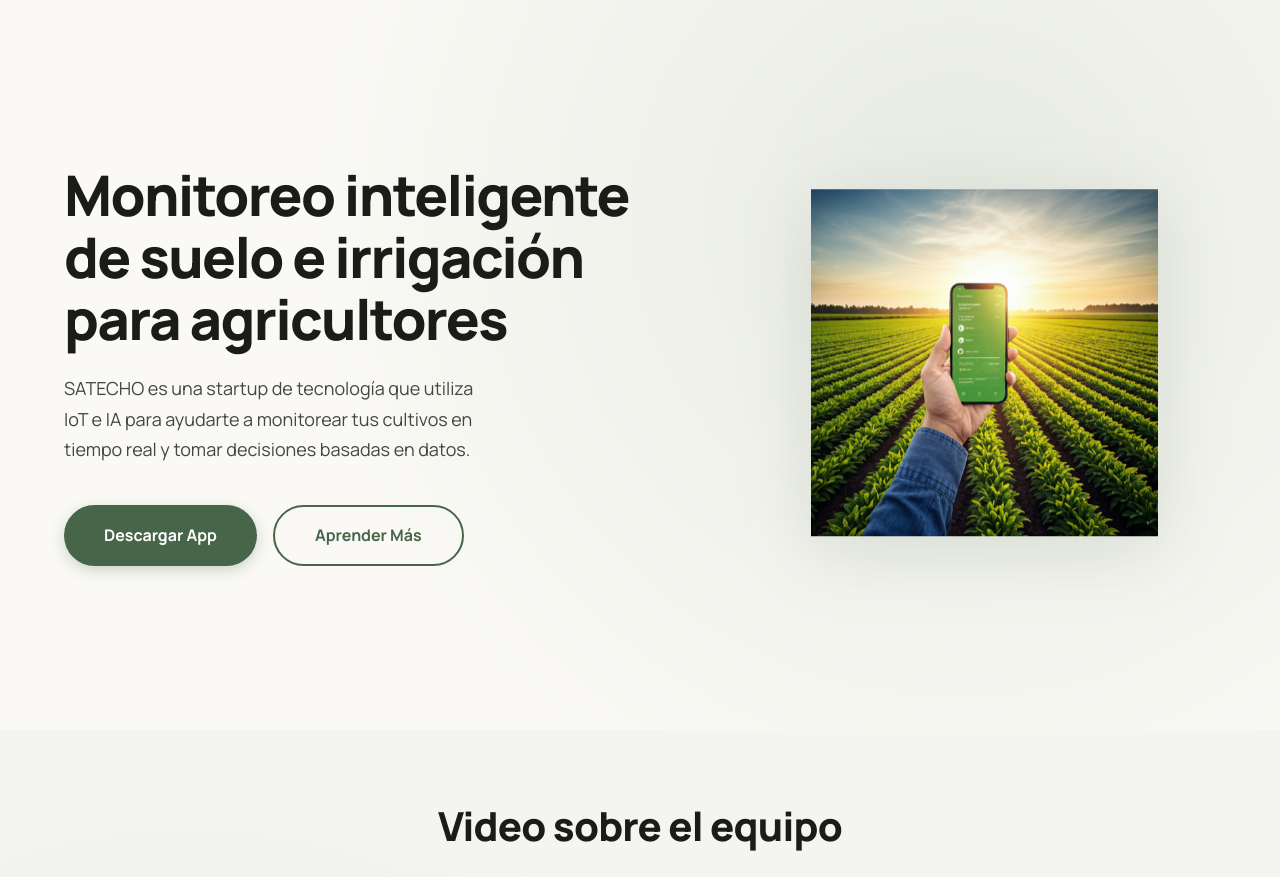
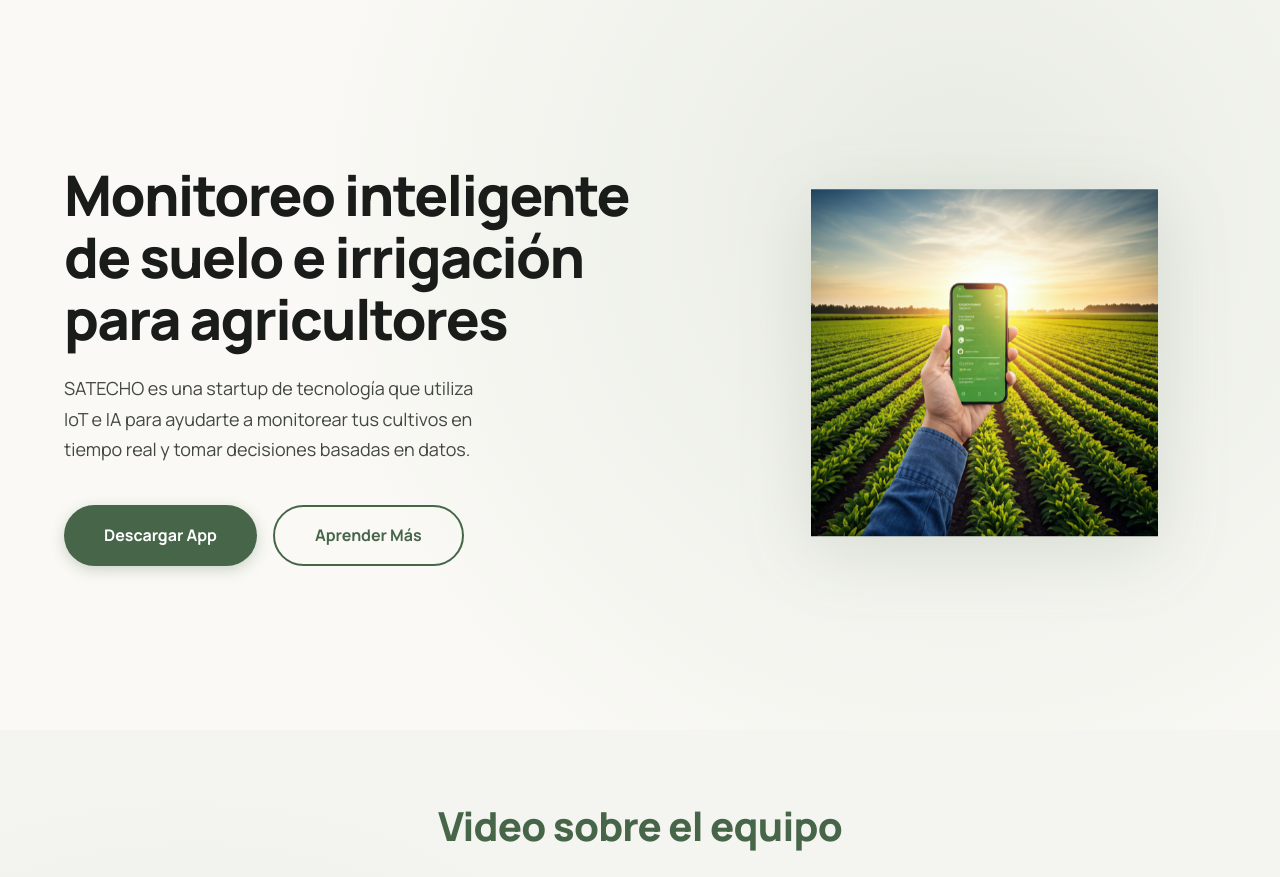
Before and after one commit to S-A-T-E-C-H-O/Landing_Page-SATECHO, a plain HTML site: page public/index.html in a window 1280 px wide. Shown: the part 75-952 px from the top of the page. Drawn offline with Linux system fonts and the light colour scheme; a script that the page names is missing.

```diff
--- a/public/src/styles/style.css
+++ b/public/src/styles/style.css
@@ -667,7 +667,7 @@
     font-size: var(--text-headline-lg);
     font-weight: 800;
     letter-spacing: -0.02em;
-    color: var(--on-surface);
+    color: var(--primary);
   }
 
   .about-team__subtitle {
```
